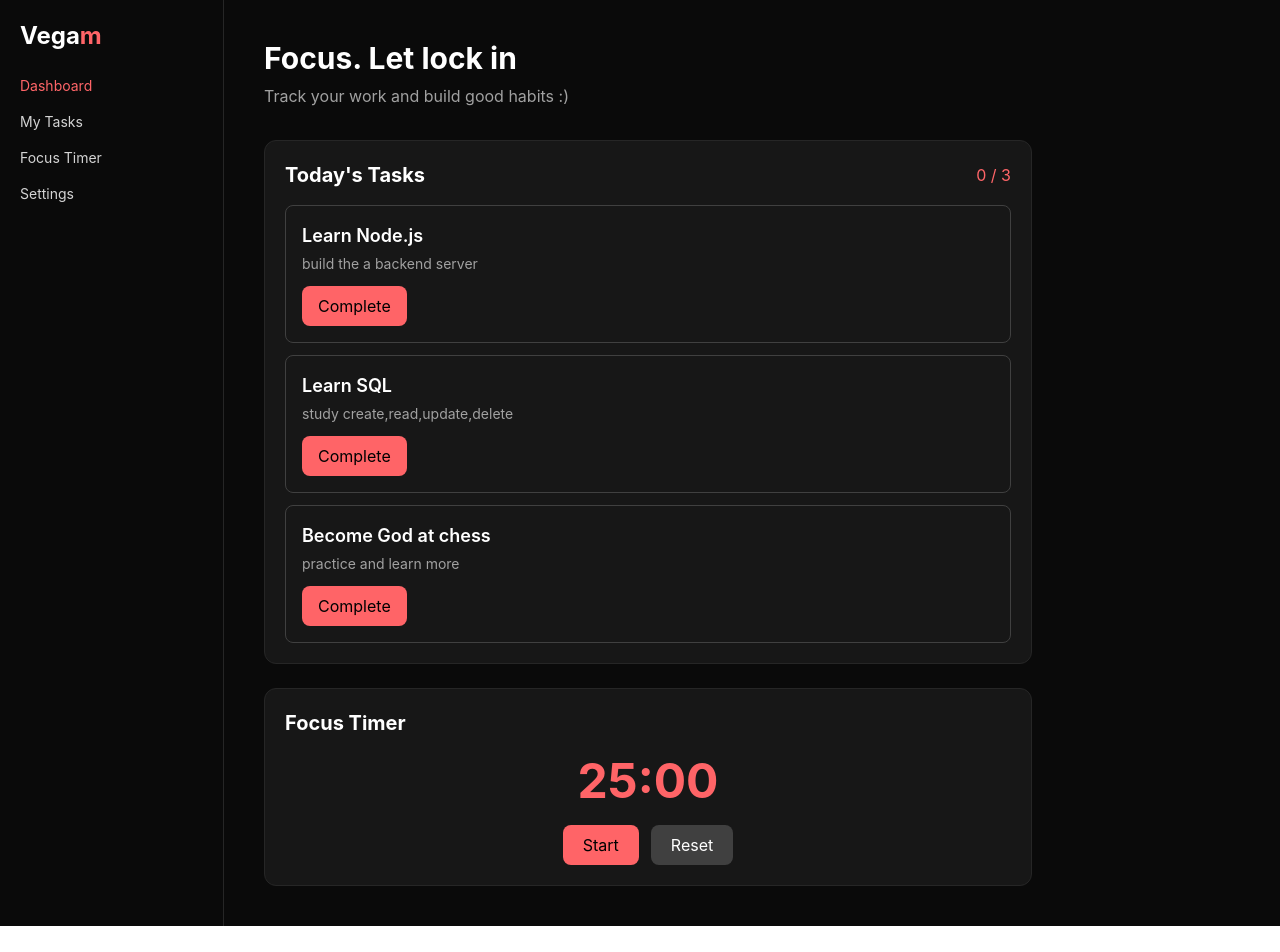
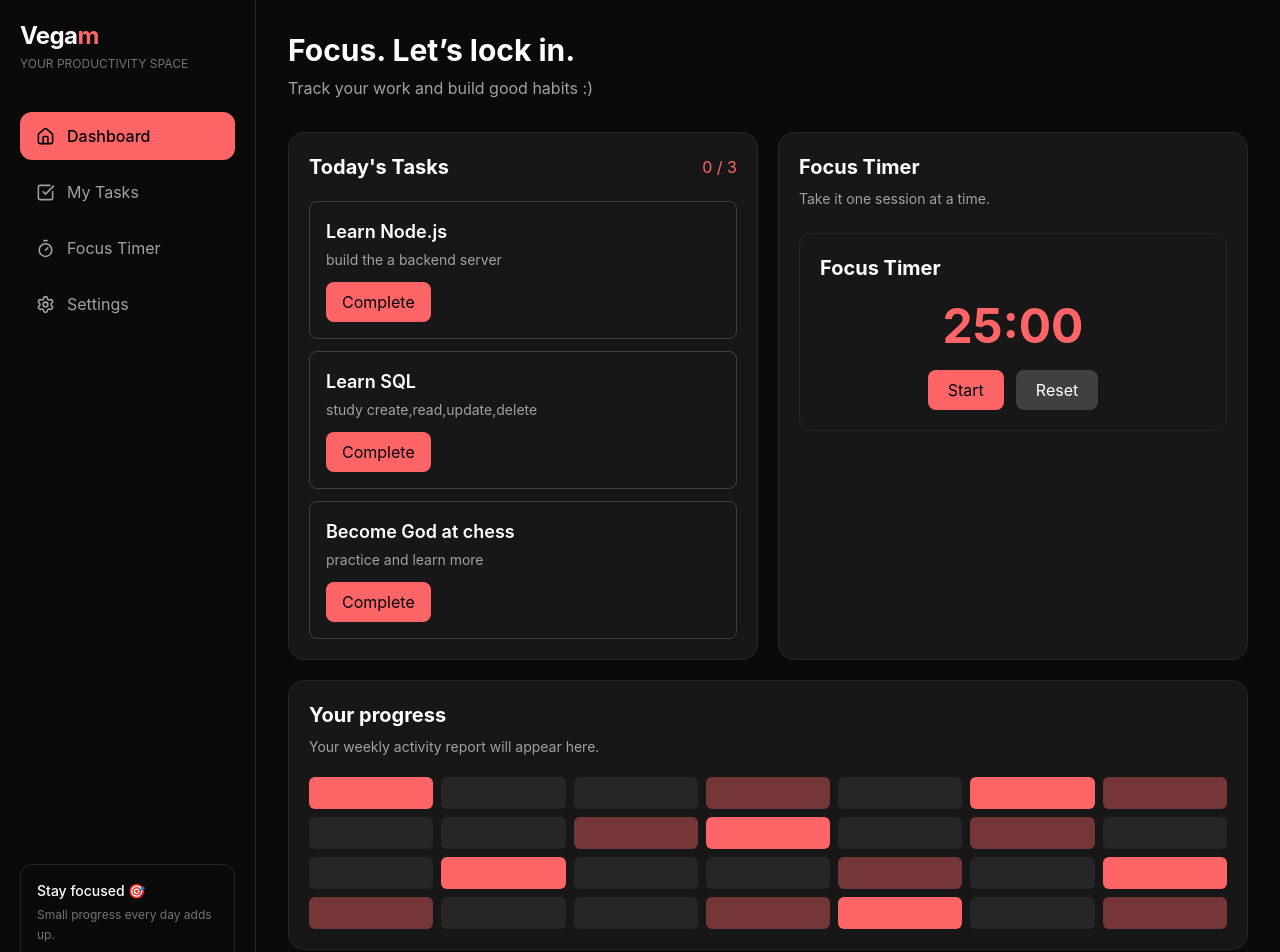
Before and after one commit to Sooraj44882/vegam, a React (Vite) app: page / in a window 1280 px wide. Shown: the top 952 px of the page. Before the commit the page ends 926 px from the top, so only its background shows below. Built offline with nearby package versions, Linux system fonts and the light colour scheme.

Commit message:
added icon and improve ui

```diff
--- a/src/App.jsx
+++ b/src/App.jsx
@@ -1,6 +1,13 @@
 import Task from "./Task";
 import { useState } from "react";
 import Timer from "./Timer";
+
+import {
+  House,
+  CheckSquare,
+  Timer as TimerIcon,
+  Settings,
+} from "lucide-react";
 
 function App() {
   const [completed, setCompleted] = useState([false, false, false]);
@@ -36,38 +43,79 @@ function App() {
     return done.length;
   }
 
+
 return (
   <div className="min-h-screen bg-neutral-950 text-white md:flex">
-      <aside className="border-b border-neutral-800 p-5 md:min-h-screen md:w-56 md:border-b-0 md:border-r">
-        <h1 className="text-2xl font-bold">
+
+
+<aside className="flex flex-col border-b border-neutral-800 bg-neutral-950 p-5 md:min-h-screen md:w-64 md:border-b-0 md:border-r">
+  <h1 className="text-2xl font-bold tracking-tight">
     Vega<span className="text-red-400">m</span>
   </h1>
 
-        <nav className="mt-6 flex gap-4 text-sm text-neutral-300 md:flex-col">
-          <a href="#" className="text-red-400">
+  <p className="mt-1 text-xs text-neutral-500">
+    YOUR PRODUCTIVITY SPACE
+  </p>
+
+  <nav className="mt-10 space-y-2">
+    <a
+      href="#dashboard"
+      className="flex items-center gap-3 rounded-xl bg-red-400 px-4 py-3 font-medium text-black"
+    >
+      <House size={19} />
       Dashboard
     </a>
-          <a href="#">My Tasks</a>
-          <a href="#">Focus Timer</a>
-          <a href="#">Settings</a>
+
+    <a
+      href="#tasks"
+      className="flex items-center gap-3 rounded-xl px-4 py-3 text-neutral-400 transition hover:bg-neutral-800 hover:text-white"
+    >
+      <CheckSquare size={19} />
+      My Tasks
+    </a>
+
+    <a
+      href="#focus-timer"
+      className="flex items-center gap-3 rounded-xl px-4 py-3 text-neutral-400 transition hover:bg-neutral-800 hover:text-white"
+    >
+      <TimerIcon size={19} />
+      Focus Timer
+    </a>
+
+    <a
+      href="#settings"
+      className="flex items-center gap-3 rounded-xl px-4 py-3 text-neutral-400 transition hover:bg-neutral-800 hover:text-white"
+    >
+      <Settings size={19} />
+      Settings
+    </a>
   </nav>
+
+  <div className="mt-8 hidden rounded-xl border border-neutral-800 p-4 md:mt-auto md:block">
+    <p className="text-sm font-medium">Stay focused 🎯</p>
+    <p className="mt-1 text-xs leading-5 text-neutral-500">
+      Small progress every day adds up.
+    </p>
+  </div>
 </aside>
 
-      <main className="flex-1 p-6 md:p-10">
-        <h2 className="text-3xl font-bold">Focus. Let lock in</h2>
+    <main id="dashboard" className="min-w-0 flex-1 p-5 md:p-8">
+      <h2 className="text-3xl font-bold">Focus. Let’s lock in.</h2>
       <p className="mt-2 text-neutral-400">
         Track your work and build good habits :)
       </p>
 
-    <div className="mt-8 max-w-3xl rounded-xl border border-neutral-800 bg-neutral-900 p-5">
+      <div className="mt-8 grid grid-cols-1 gap-5 xl:grid-cols-2">
+
+        <section id="tasks" className="rounded-2xl border border-neutral-800 bg-neutral-900 p-5">
           <div className="flex items-center justify-between">
             <h3 className="text-xl font-bold">Today's Tasks</h3>
-        <p className="text-red-400">
+            <span className="text-red-400">
               {taskCounter()} / {tasks.length}
-        </p>
+            </span>
           </div>
 
-        <div className="mt-4 space-y-3">
+          <div className="mt-5 space-y-3">
             {tasks.map((task, index) => (
               <Task
                 key={task.id}
@@ -78,11 +126,42 @@ function App() {
               />
             ))}
           </div>
+        </section>
+
+        <section id="focus-timer" className="rounded-2xl border border-neutral-800 bg-neutral-900 p-5">
+          <h3 className="text-xl font-bold">Focus Timer</h3>
+          <p className="mt-2 text-sm text-neutral-400">
+            Take it one session at a time.
+          </p>
+          <Timer />
+        </section>
+
+        <section className="rounded-2xl border border-neutral-800 bg-neutral-900 p-5 xl:col-span-2">
+          <h3 className="text-xl font-bold">Your progress</h3>
+          <p className="mt-2 text-sm text-neutral-400">
+            Your weekly activity report will appear here.
+          </p>
+          <div className="mt-5 grid grid-cols-7 gap-2">
+            {Array.from({ length: 28 }, (_, i) => (
+              <div
+                key={i}
+                className={`h-8 rounded-md ${
+                  i % 5 === 0
+                    ? "bg-red-400"
+                    : i % 3 === 0
+                      ? "bg-red-400/40"
+                      : "bg-neutral-800"
+                }`}
+              />
+            ))}
           </div>
-      <Timer />
+        </section>
+
+      </div>
     </main>
   </div>
 );
+
 }
 
 export default App;
```
Lines whose indentation alone changed are shown as unchanged.
